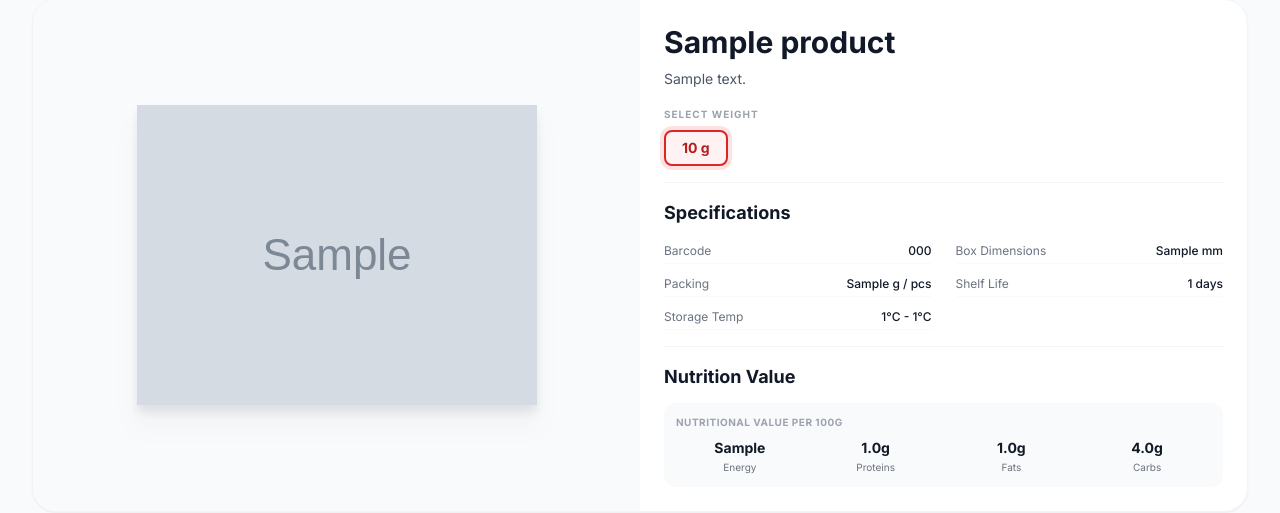
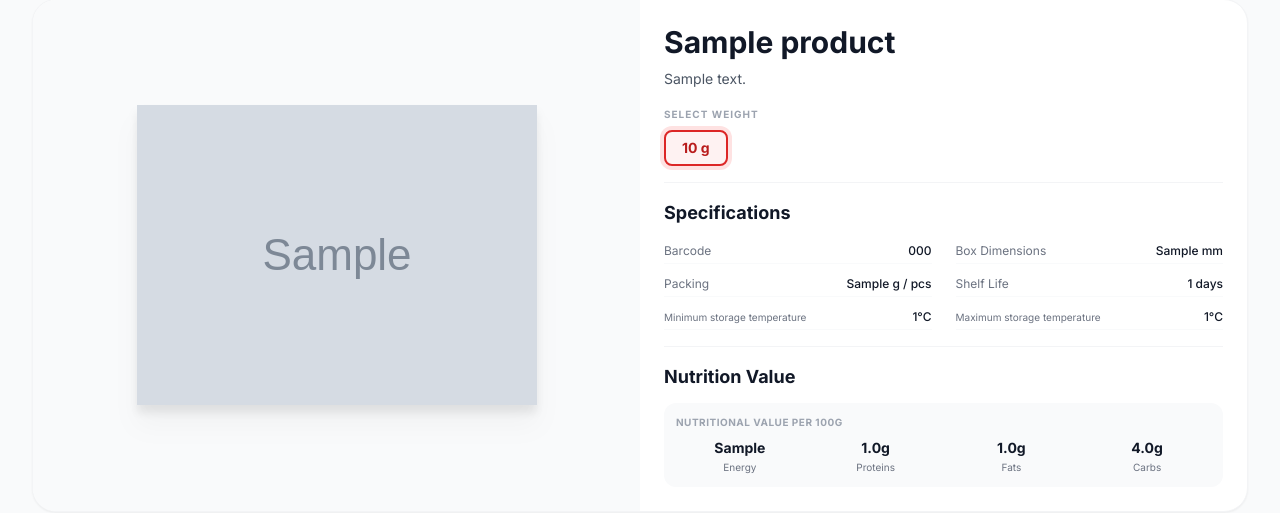
Before and after one commit to biktiko/martinStar, a Django app: a page that uses templates/catalog/product_detail.html in a window 1280 px wide. Shown: the part 117-630 px from the top of the page. Run offline with Django 5.2, Linux system fonts and the light colour scheme; tables that the repository leaves empty hold one stand-in row (values such as "Sample post"); grey boxes marked "Sample" are stand-in pictures; parts of the project's set-up code (start-up, migrations or seed data) failed here and were passed over; some libraries are stand-ins or nearby versions.

Commit message:
Update product models and UI for compactness

```diff
--- a/templates/catalog/product_detail.html
+++ b/templates/catalog/product_detail.html
@@ -124,14 +124,17 @@
                             </div>
                             {% endif %}
 
-                            {% if product.min_storage_temp or product.max_storage_temp %}
-                            <div class="flex justify-between py-1 border-b border-gray-50">
-                                <span class="text-gray-500 text-xs">{% trans "Storage Temp" %}</span>
-                                <span class="text-gray-900 font-medium text-xs text-right">
-                                    {% if product.min_storage_temp %}{{ product.min_storage_temp }}°C{% endif %}
-                                    {% if product.min_storage_temp and product.max_storage_temp %} - {% endif %}
-                                    {% if product.max_storage_temp %}{{ product.max_storage_temp }}°C{% endif %}
-                                </span>
+                            {% if product.min_storage_temp is not None %}
+                            <div class="flex justify-between items-center py-1 border-b border-gray-50 gap-2">
+                                <span class="text-gray-500 text-[10px] leading-tight" title="{% trans 'Minimum storage temperature' %}">{% trans "Minimum storage temperature" %}</span>
+                                <span class="text-gray-900 font-medium text-xs text-right whitespace-nowrap">{{ product.min_storage_temp }}°C</span>
+                            </div>
+                            {% endif %}
+
+                            {% if product.max_storage_temp is not None %}
+                            <div class="flex justify-between items-center py-1 border-b border-gray-50 gap-2">
+                                <span class="text-gray-500 text-[10px] leading-tight" title="{% trans 'Maximum storage temperature' %}">{% trans "Maximum storage temperature" %}</span>
+                                <span class="text-gray-900 font-medium text-xs text-right whitespace-nowrap">{{ product.max_storage_temp }}°C</span>
                             </div>
                             {% endif %}
 
```
